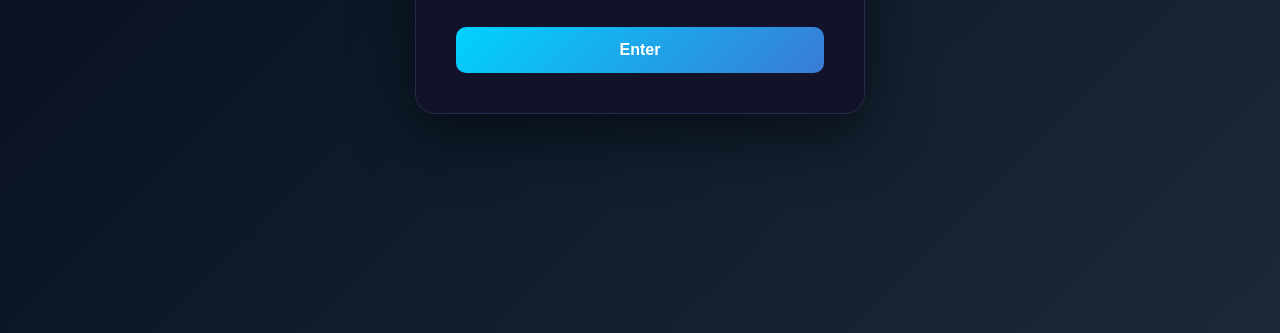
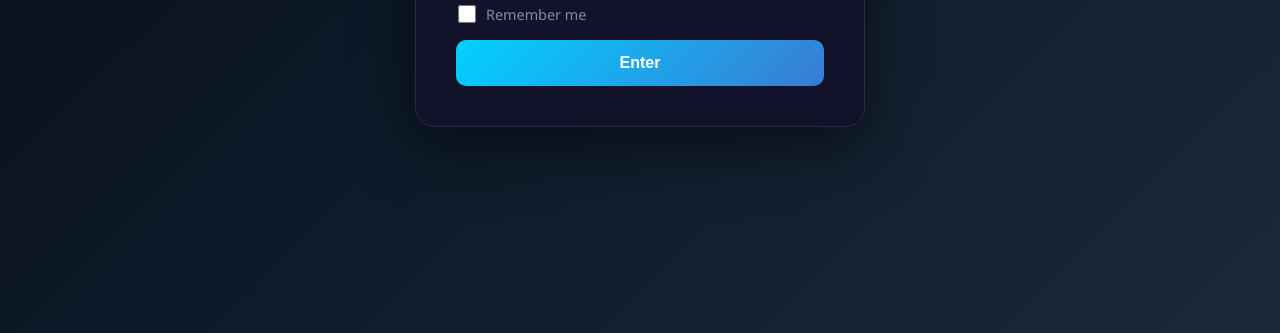
Before and after one commit to Elhendawy-1/Fundamentals-Roadmap, a plain HTML site: page index.html in a window 1280 px wide. Shown: the part 467-800 px from the top of the page. Drawn offline with Linux system fonts and the light colour scheme.

Commit message:
Ask password every load with opt-in Remember me

```diff
--- a/index.html
+++ b/index.html
@@ -342,6 +342,24 @@
             transform: translateY(-2px);
             box-shadow: 0 10px 30px rgba(0,210,255,0.3);
         }
+        .remember-row {
+            display: flex;
+            align-items: center;
+            gap: 10px;
+            margin: 0 0 6px 2px;
+            color: var(--text-secondary);
+            font-size: 0.9rem;
+            cursor: pointer;
+            user-select: none;
+        }
+        .remember-row input[type="checkbox"] {
+            width: 18px;
+            height: 18px;
+            flex-shrink: 0;
+            margin: 0;
+            accent-color: var(--accent-1);
+            cursor: pointer;
+        }
         .auth-error {
             background: rgba(255,68,68,0.1);
             border: 1px solid var(--danger);
@@ -367,6 +385,10 @@
                     <input type="password" id="accessPassword" placeholder="Enter password" maxlength="100" autocomplete="current-password">
                     <button class="toggle-pass" id="togglePassBtn" type="button">Show</button>
                 </div>
+                <label class="remember-row" for="rememberMe">
+                    <input type="checkbox" id="rememberMe">
+                    <span>Remember me</span>
+                </label>
                 <button class="auth-btn" id="authSubmitBtn" type="submit">Enter</button>
             </form>
             <div class="auth-error" id="authError"></div>
@@ -1312,6 +1334,8 @@
     <script>
         // Soft-gate only: content is public, password is visible in source by design.
         var ACCESS_PASSWORD = 'Fundamental@2026';
+        var REMEMBER_KEY = 'roadmapRemember';
+        var LEGACY_SESSION_KEY = 'roadmapAccess';
         var authAttempts = 0;
         var lockoutUntil = 0;
         var MAX_AUTH_ATTEMPTS = 5;
@@ -1345,7 +1369,13 @@
             var input = field.value;
             if (input === ACCESS_PASSWORD) {
                 authAttempts = 0;
-                try { sessionStorage.setItem('roadmapAccess', 'true'); } catch (e) { /* storage blocked */ }
+                try {
+                    if (document.getElementById('rememberMe').checked) {
+                        localStorage.setItem(REMEMBER_KEY, 'true');
+                    } else {
+                        localStorage.removeItem(REMEMBER_KEY);
+                    }
+                } catch (e) { /* storage blocked */ }
                 setAuthError('');
                 document.getElementById('authContainer').style.opacity = '0';
                 document.getElementById('authContainer').style.transition = 'opacity 0.4s ease';
@@ -1368,13 +1398,14 @@
         }
 
         function checkAuth() {
+            try { sessionStorage.removeItem(LEGACY_SESSION_KEY); } catch (e) { /* storage blocked */ }
             try {
-                if (sessionStorage.getItem('roadmapAccess') === 'true') {
+                if (localStorage.getItem(REMEMBER_KEY) === 'true') {
                     document.getElementById('authContainer').style.display = 'none';
                     document.getElementById('mainContent').style.display = 'block';
                 }
             } catch (e) {
-                // sessionStorage unavailable - stay on gate.
+                // localStorage unavailable - stay on gate.
             }
         }
 
```
